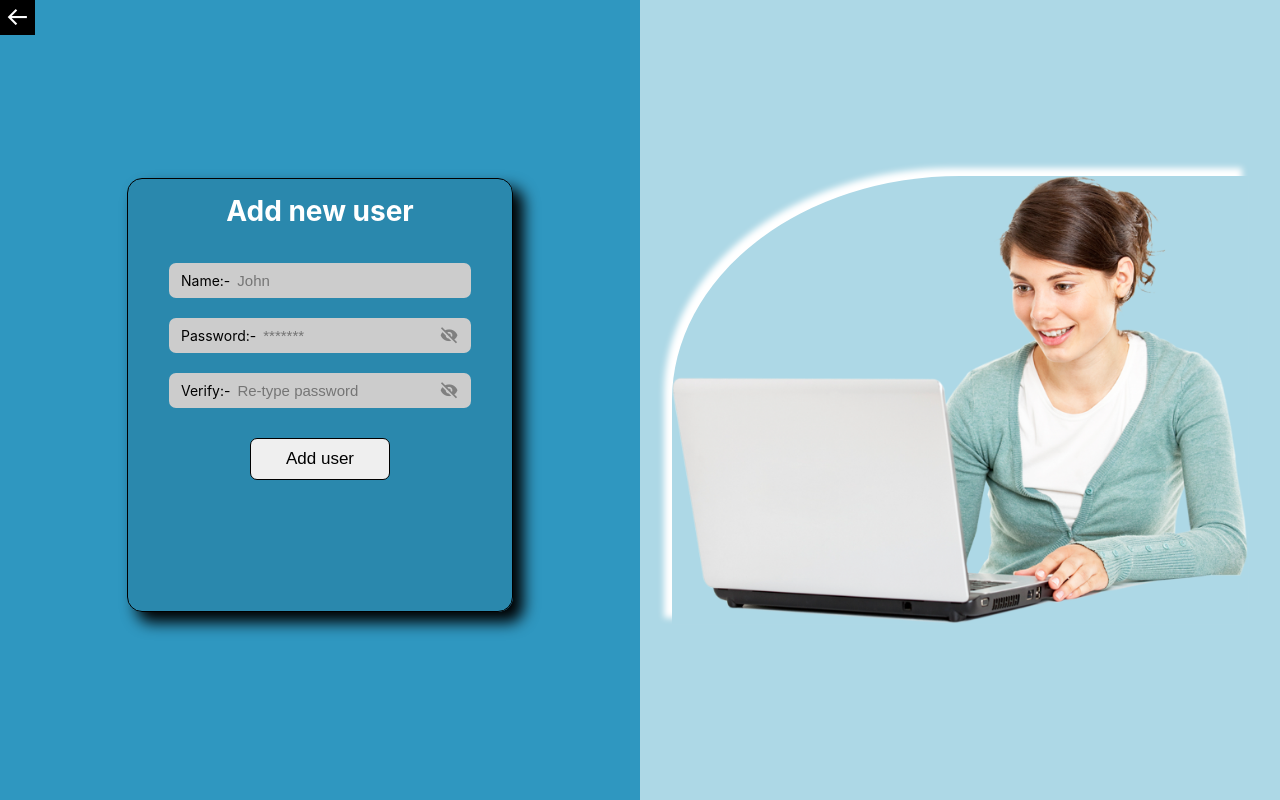
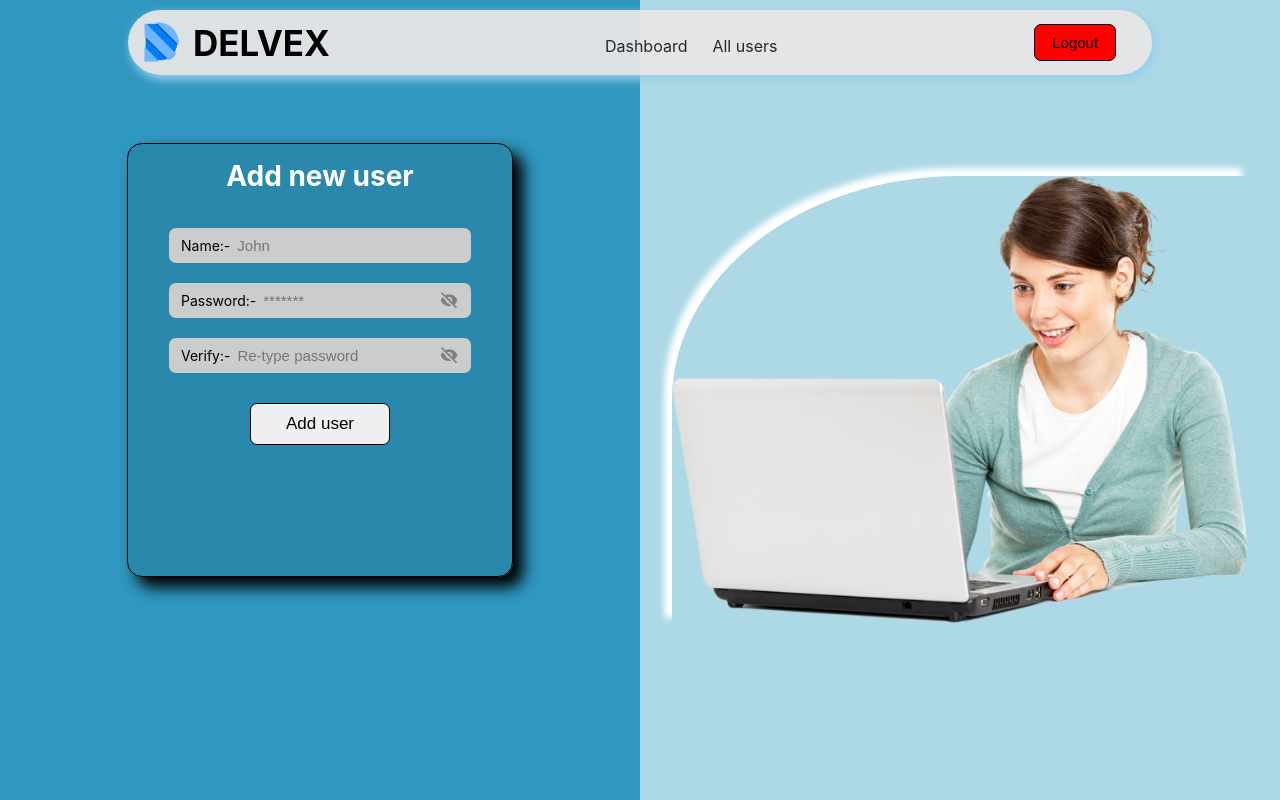
Before and after one commit to xritik/traning_web_admin_portal, a React (Create React App) app: page /add_new_user in a window 1280 px wide. Built offline with nearby package versions, Linux system fonts and the light colour scheme; sample sign-in values are in the browser's storage.

Commit message:
user deletion added

```diff
--- a/src/AddNewUser.js
+++ b/src/AddNewUser.js
@@ -1,6 +1,7 @@
 import React, { useEffect, useState } from 'react'
 import girl_image  from './img/girl-laptop.png'
 import { Link } from 'react-router-dom';
+const DelvexLogo = require('./img/delvexcommunity_logo-removebg-preview.png')
 
 const AddNewUser = ({logout, navigate}) => {
 
@@ -52,11 +53,22 @@ const AddNewUser = ({logout, navigate}) => {
 
   return (
     <div className='add_new_user_section'>
+      <nav>
+        <div className='nav'>
+          <div className='nav1'>
+            <img src={DelvexLogo} alt='logo' style={{width:'65px'}}/>
+            <span className='brandName'>DELVEX</span>
+          </div>
+          <div className='nav2'>
+            <Link className='link' to={'/dashboard'} >Dashboard</Link>
+            <Link className='link' to={'/all_users'}>All users</Link>
+          </div>
+          <div className='nav3'>
+            <button onClick={logout}>Logout</button>
+          </div>
+        </div>
+      </nav>
       <div className='add_user_part1'>
-        <span className='back'>
-          <Link to={'/dashboard'}><i class='bx bx-arrow-back'></i></Link>
-        </span>
-
         <div className='addUserPage'>
           <div className="addUserSection">
             <div>
--- a/src/AllUsers.js
+++ b/src/AllUsers.js
@@ -53,7 +53,6 @@ const AllUsers = ({logout, navigate}) => {
   }
 
   const handleSave = async () => {
-    console.log(editingUserId)
     try {
       const response = await fetch('http://localhost:5000/user',{
         method: 'PUT',
@@ -80,6 +79,39 @@ const AllUsers = ({logout, navigate}) => {
       alert('Something went wrong, Please try again!!')
       handleCancelEdit();
     }
+  }
+
+  const handleDelete = async (user) => {
+    const confirmation = window.confirm(`Are you sure to delete user '${user.name}'`)
+
+    if(confirmation){
+      try {
+        const response = await fetch(`http://localhost:5000/user/${user._id}`, {
+          method: 'DELETE',
+          headers: { 'Content-Type': 'application/json' },
+        });
+        const data = await response.json();
+        if(response.ok) {
+          alert(data.message);
+          handleCancelEdit();
+          getUsers();
+        }else if(response.status === 404){
+          alert(data.message)
+          handleCancelEdit();
+        }else if(response.status === 500){
+          alert(data.message)
+          handleCancelEdit();
+        } else{
+          alert('Something went wrong, Please try again!!')
+          handleCancelEdit();
+        }
+      } catch (error) {
+        console.error(error);
+        alert('Something went wrong, Please try again!!')
+        handleCancelEdit();
+      }
+    }
+
   }
 
 
@@ -162,7 +194,7 @@ const AllUsers = ({logout, navigate}) => {
                       </td>
                       <td style={{ padding:'0px'}}>
                         <button style={{backgroundColor:'green'}} className='saveButton' onClick={(e) => {e.stopPropagation(); handleSave(); }}>Save</button>
-                        <button style={{backgroundColor:'red'}} className='cancelButton'onClick={(e) => { e.stopPropagation(); handleCancelEdit(); }}>Cancel</button>
+                        <button style={{backgroundColor:'rgb(239, 80, 80)'}} className='cancelButton'onClick={(e) => { e.stopPropagation(); handleCancelEdit(); }}>Cancel</button>
                       </td>
                     </>
                   ) : (
@@ -172,7 +204,8 @@ const AllUsers = ({logout, navigate}) => {
                       <td>*******</td>
                       <td>{user.role}</td>
                       <td style={{padding:'0px'}}>
-                        <button className='editButton' onClick={() => handleToEdit(user)}>Edit</button>
+                        <button style={{backgroundColor:'rgb(255, 255, 91)'}} className='editButton' onClick={() => handleToEdit(user)}>Edit</button>
+                        <button style={{backgroundColor:'rgb(239, 80, 80)'}} className='editButton' onClick={(e) => { e.stopPropagation(); handleDelete(user)}}>Delete</button>
                       </td>
                     </>
                   )}
--- a/src/index.css
+++ b/src/index.css
@@ -232,22 +232,6 @@ nav{
     box-shadow: -7px -7px 6px 1px white;
   }
 }
-.back{
-  font-size: 25px;
-}
-.bx-arrow-back{
-  transition: .3s;
-  cursor: pointer;
-  color: black;
-  padding: 5px;
-}
-.bx-arrow-back:hover{
-  color: white;
-  background-color: black;
-}
-.bx-arrow-back:active{
-  scale: .9;
-}
 .addUserPage{
   height: 90vh;
   display: flex;
@@ -331,15 +315,7 @@ nav{
 .dataTable td{
   cursor: pointer;
 }
-.editButton{
-  padding: 7px 30px 7px 30px;
-  border-radius: 5px;
-  border: none;
-  outline: none;
-  background-color: rgb(255, 255, 91);
-  transition: .3s;
-}
-.saveButton, .cancelButton{
+.editButton, .deleteButton, .saveButton, .cancelButton{
   padding: 7px 10px 7px 10px;
   margin: 0px 5px;
   border-radius: 4px;
@@ -424,7 +400,7 @@ nav{
   .editButton{
     padding: 6px 20px 6px 20px;
   }
-  .saveButton, .cancelButton{
+  .editButton, .deleteButton, .saveButton, .cancelButton{
     padding: 7px 9px 7px 9px;
     font-size: 11px;
   }
```
Also changed, not shown: routes/userRoute.js (+20 -2 lines).
